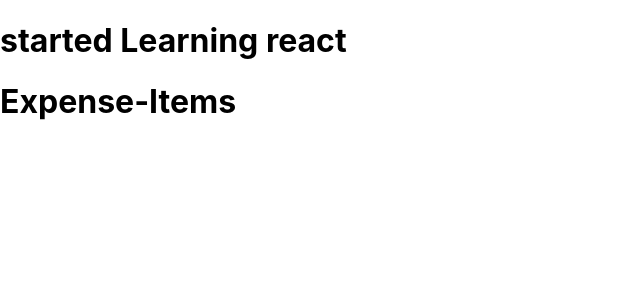
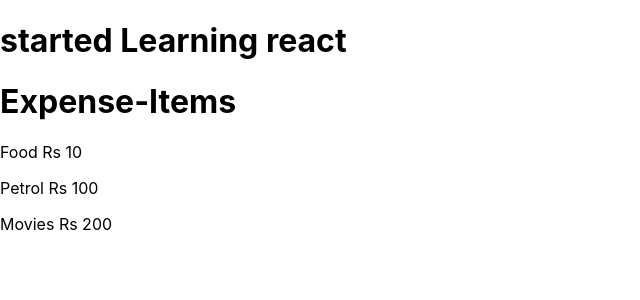
Before and after one commit to EshaGautam/React, a React (Create React App) app: page / in a window 1280 px wide. Shown: the top 300 px of the page, without its empty margins (0-640 px from the left). Built offline with nearby package versions, Linux system fonts and the light colour scheme.

Commit message:
Items added

```diff
--- a/src/component/ExpenseItems.js
+++ b/src/component/ExpenseItems.js
@@ -1,8 +1,13 @@
 
 function ExpenseItem(){
-    return(
+    return (
+      <div>
         <h1>Expense-Items</h1>
-    )
+        <p>Food Rs 10</p>
+        <p>Petrol Rs 100</p>
+        <p>Movies Rs 200</p>
+      </div>
+    );
 }
 
 export default ExpenseItem
```
